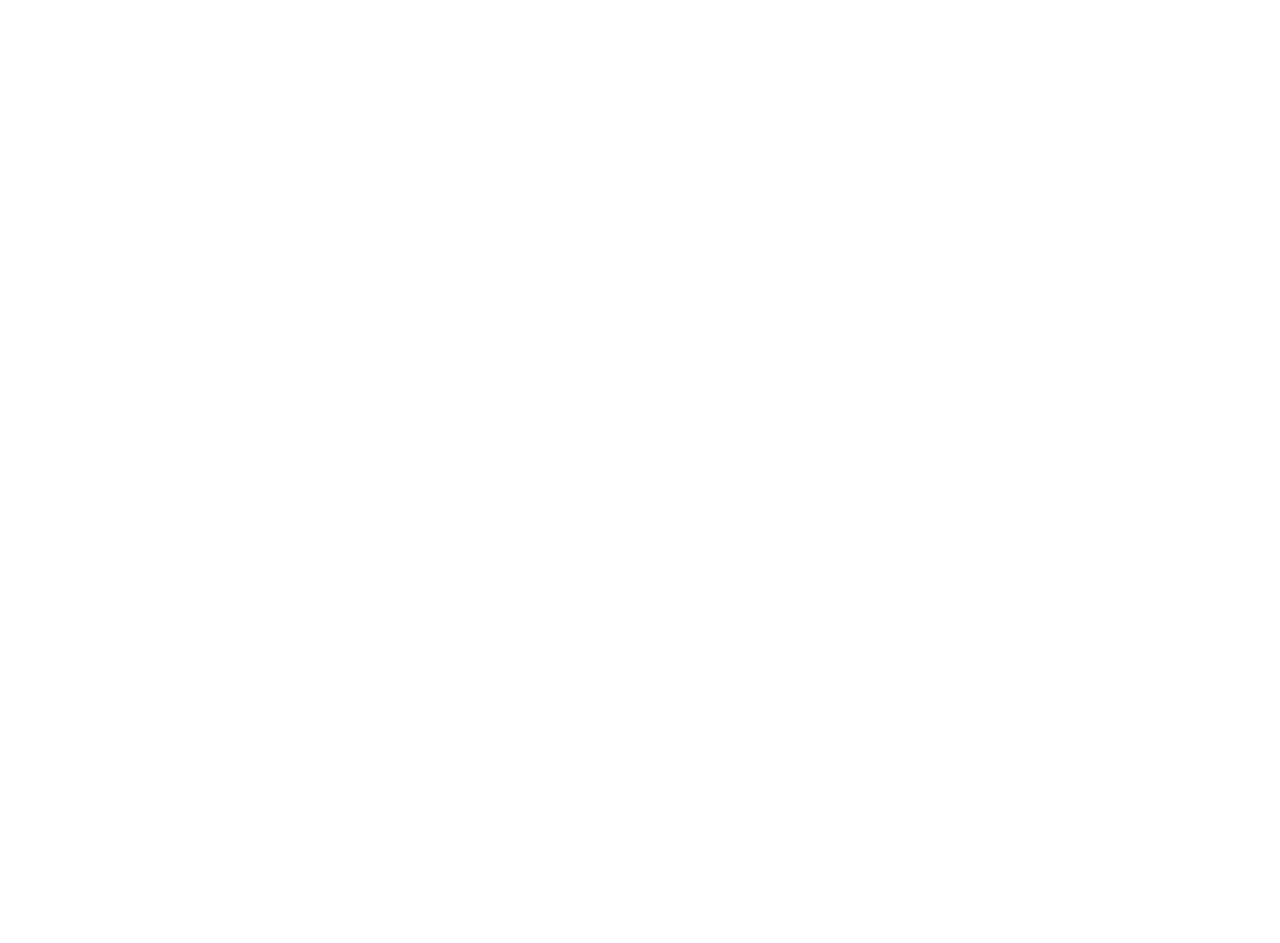
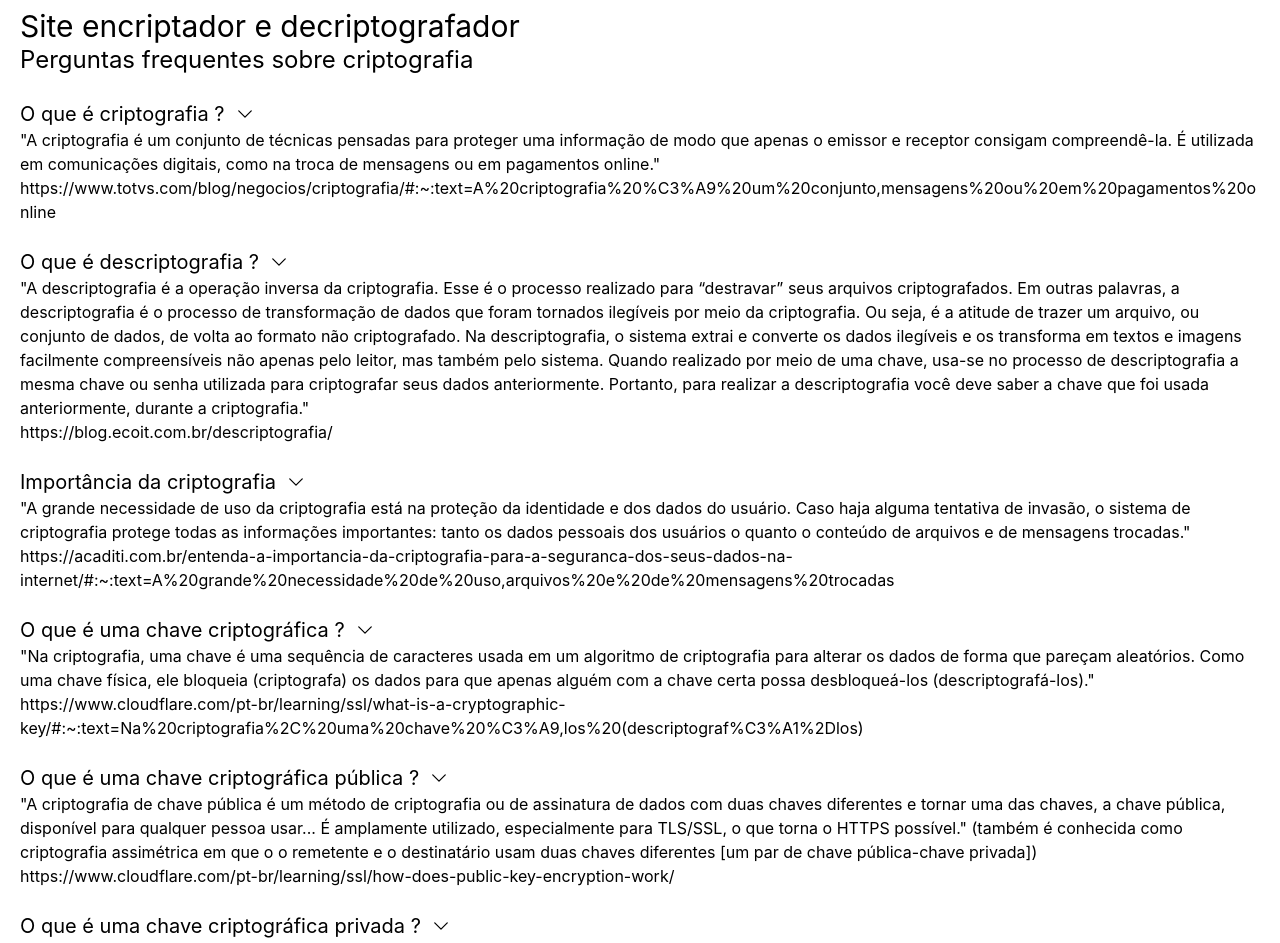
Before and after one commit to PedroLuisBrilhadori/application-RSAcryptography, a Next.js app: page / in a window 1280 px wide. Shown: the part 100-1043 px from the top of the page. Before the commit the page ends 800 px from the top, so only its background shows below. Built offline with nearby package versions, Linux system fonts and the light colour scheme.

Commit message:
feat: add title and often asks of the cryptography

```diff
--- a/src/pages/index.tsx
+++ b/src/pages/index.tsx
@@ -1,8 +1,64 @@
 import type { NextPage } from 'next'
 import Head from 'next/head'
+import { useState } from 'react';
 import Header from '../components/Header';
+import {
+  ChevronRightIcon,
+  ChevronDownIcon,
+} from '@heroicons/react/24/outline'
 
 const Home: NextPage = () => {
+  const [objectsAsk, setObjectsAsk] = useState([
+    {
+      ask: 'O que é criptografia ?',
+      answer: '"A criptografia é um conjunto de técnicas pensadas para proteger uma informação de modo que apenas o emissor e receptor consigam compreendê-la. É utilizada em comunicações digitais, como na troca de mensagens ou em pagamentos online." ',
+      link: 'https://www.totvs.com/blog/negocios/criptografia/#:~:text=A%20criptografia%20%C3%A9%20um%20conjunto,mensagens%20ou%20em%20pagamentos%20online',
+      hasShow: true,
+    },
+
+    {
+      ask: 'O que é descriptografia ?',
+      answer: '"A descriptografia é a operação inversa da criptografia. Esse é o processo realizado para “destravar” seus arquivos criptografados. Em outras palavras, a descriptografia é o processo de transformação de dados que foram tornados ilegíveis por meio da criptografia. Ou seja, é a atitude de trazer um arquivo, ou conjunto de dados, de volta ao formato não criptografado. Na descriptografia, o sistema extrai e converte os dados ilegíveis e os transforma em textos e imagens facilmente compreensíveis não apenas pelo leitor, mas também pelo sistema. Quando realizado por meio de uma chave, usa-se no processo de descriptografia a mesma chave ou senha utilizada para criptografar seus dados anteriormente. Portanto, para realizar a descriptografia você deve saber a chave que foi usada anteriormente, durante a criptografia." ',
+      link: 'https://blog.ecoit.com.br/descriptografia/',
+      hasShow: true,
+    },
+
+    {
+      ask: 'Importância da criptografia',
+      answer: '"A grande necessidade de uso da criptografia está na proteção da identidade e dos dados do usuário. Caso haja alguma tentativa de invasão, o sistema de criptografia protege todas as informações importantes: tanto os dados pessoais dos usuários o quanto o conteúdo de arquivos e de mensagens trocadas." ',
+      link: 'https://acaditi.com.br/entenda-a-importancia-da-criptografia-para-a-seguranca-dos-seus-dados-na-internet/#:~:text=A%20grande%20necessidade%20de%20uso,arquivos%20e%20de%20mensagens%20trocadas',
+      hasShow: true,
+    },
+
+    {
+      ask: 'O que é uma chave criptográfica ?',
+      answer: '"Na criptografia, uma chave é uma sequência de caracteres usada em um algoritmo de criptografia para alterar os dados de forma que pareçam aleatórios. Como uma chave física, ele bloqueia (criptografa) os dados para que apenas alguém com a chave certa possa desbloqueá-los (descriptografá-los)." ',
+      link: 'https://www.cloudflare.com/pt-br/learning/ssl/what-is-a-cryptographic-key/#:~:text=Na%20criptografia%2C%20uma%20chave%20%C3%A9,los%20(descriptograf%C3%A1%2Dlos)',
+      hasShow: true,
+    },
+
+    {
+      ask: 'O que é uma chave criptográfica pública ?',
+      answer: '"A criptografia de chave pública é um método de criptografia ou de assinatura de dados com duas chaves diferentes e tornar uma das chaves, a chave pública, disponível para qualquer pessoa usar... É amplamente utilizado, especialmente para TLS/SSL, o que torna o HTTPS possível." (também é conhecida como criptografia assimétrica em que o o remetente e o destinatário usam duas chaves diferentes [um par de chave pública-chave privada]) ',
+      link: 'https://www.cloudflare.com/pt-br/learning/ssl/how-does-public-key-encryption-work/',
+      hasShow: true,
+    },
+
+    {
+      ask: 'O que é uma chave criptográfica privada ?',
+      answer: '"Na criptografia, uma chave é uma sequência de caracteres usada em um algoritmo de criptografia para alterar os dados de forma que pareçam aleatórios. Como uma chave física, ele bloqueia (criptografa) os dados para que apenas alguém com a chave certa possa desbloqueá-los (descriptografá-los)." (https://www.cloudflare.com/pt-br/learning/ssl/how-does-public-key-encryption-work/), (também conhecida como criptografia simétrica, "a mesma chave criptografa e descriptografa dados. Para que a criptografia simétrica funcione, as duas ou mais partes comunicantes devem saber qual é a chave; para que permaneça segura, nenhum terceiro deve ser capaz de adivinhar ou roubar a chave." [https://www.cloudflare.com/pt-br/learning/ssl/what-is-asymmetric-encryption/]) ',
+      link: 'https://www.coinbase.com/pt/learn/crypto-basics/what-is-a-private-key/',
+      hasShow: true,
+    },
+
+    {
+      ask: 'O que é uma chave de sessão ?',
+      answer: '"Uma chave de sessão é qualquer chave de criptografia simétrica usada para criptografar apenas uma sessão de comunicação.Em outras palavras, é uma chave temporária que é usada apenas uma vez, durante um período de tempo, para criptografar e descriptografar dados entre duas partes; as conversas futuras entre as duas partes seriam encriptadas com chaves de sessão diferentes.Uma chave de sessão é como uma senha que alguém redefine toda vez que faz login.") ',
+      link: 'https://www.cloudflare.com/pt-br/learning/ssl/what-is-a-session-key/',
+      hasShow: true,
+    },
+  ]);
+
   return (
     <>
       <Head>
@@ -13,6 +69,53 @@ const Home: NextPage = () => {
 
       <Header />
 
+      <section className='m-[20px]'>
+        <h1 className='text-3xl'>Site encriptador e decriptografador</h1>
+        <h2 className='text-2xl'>Perguntas frequentes sobre criptografia</h2>
+        <br />
+
+        {objectsAsk.map((item) => (
+
+          <div key={item.ask}>
+            <div className='flex'>
+              <h3 className='text-xl'>{item.ask}</h3>
+
+              {item.hasShow == false ?
+                <ChevronRightIcon className='ml-[10px] h-[20px] place-self-center cursor-pointer' onClick={() => setObjectsAsk(objectsAsk.map((items) =>
+                  items.ask === item.ask
+                      ? {
+                            ...items,
+                            hasShow: true,
+                        }
+                      : { ...items }
+                  ))} />
+                :
+                <ChevronDownIcon className='ml-[10px] h-[20px] place-self-center cursor-pointer' onClick={() => setObjectsAsk(objectsAsk.map((items) =>
+                  items.ask === item.ask
+                      ? {
+                            ...items,
+                            hasShow: false,
+                        }
+                      : { ...items }
+                  ))}
+                />
+              }
+
+            </div>
+
+            {item.hasShow == true &&
+              <div>
+                <p>{item.answer}</p>
+                <a href={item.link} className='break-words'>{item.link}</a>
+              </div>
+            }
+
+            <br />
+
+          </div>
+        ))}
+
+      </section>
     </>
   )
 }
```
